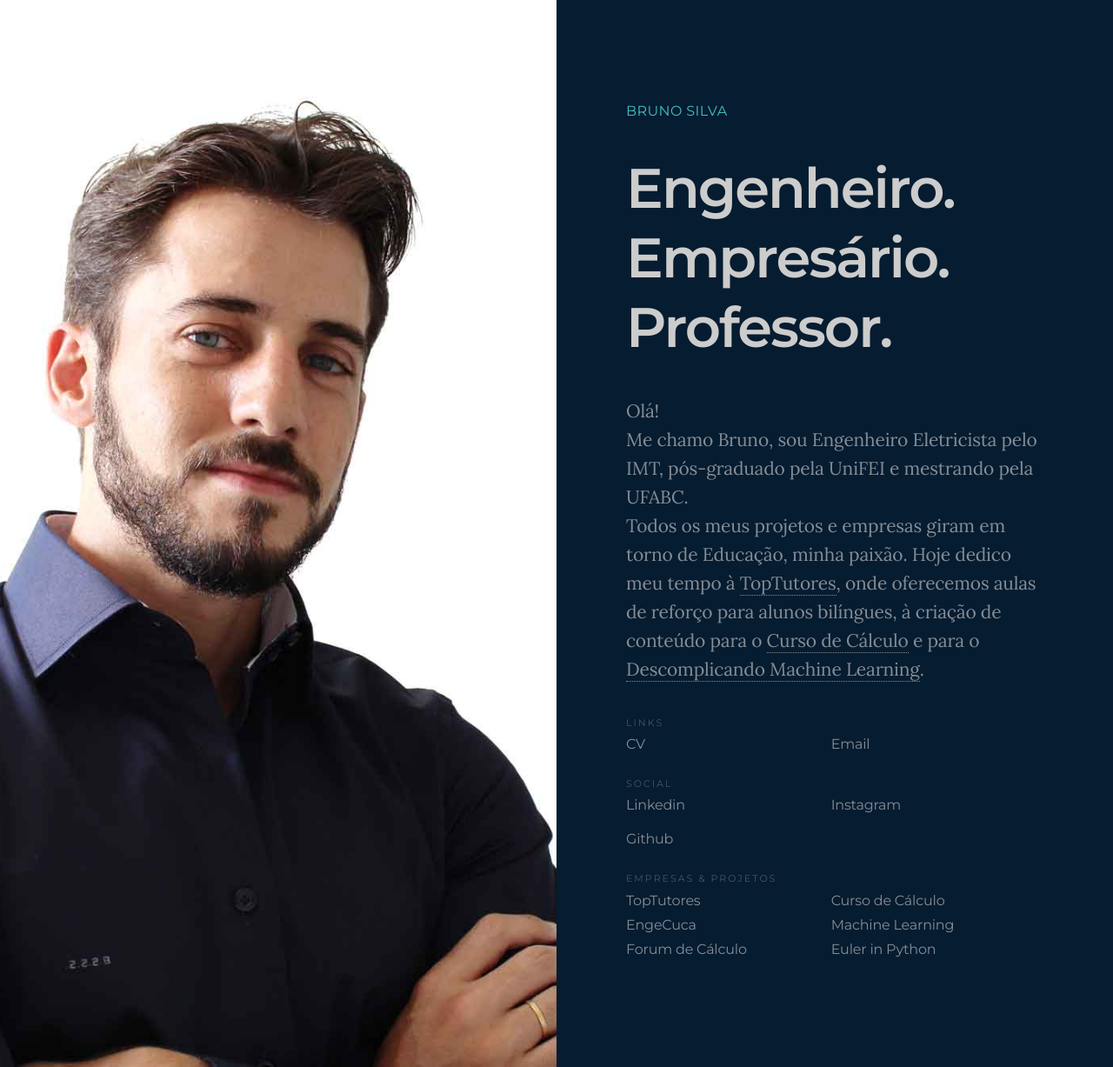
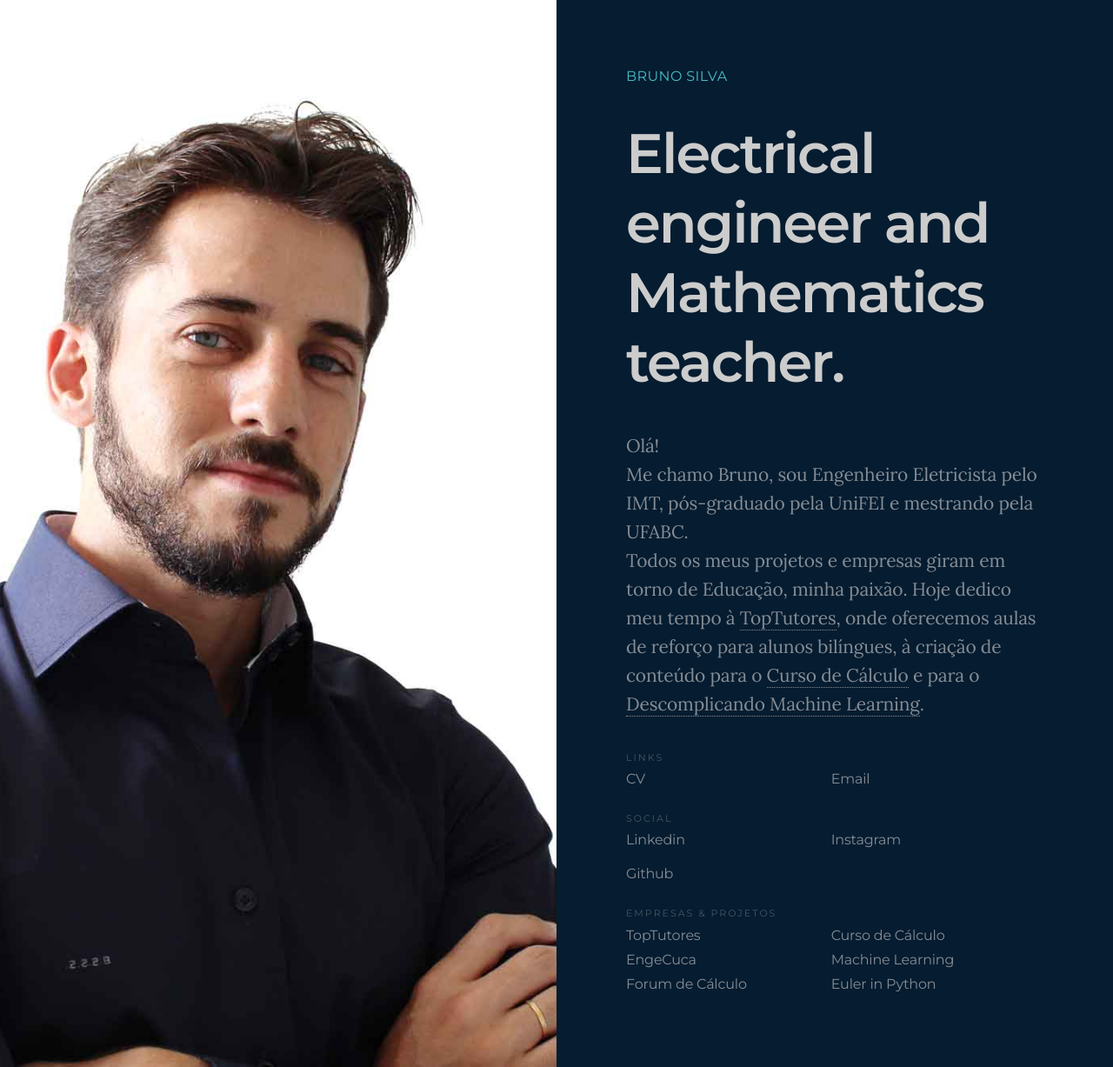
Before and after one commit to bru1987/bru1987.github.io, a Jekyll site: the page built from index.html, in a window 1280 px wide. Shown: the whole page at 87% size. Built offline with Jekyll 4.4.1, drawn with Linux system fonts in a browser that asks for light colours.

Commit message:
Update index.html

```diff
--- a/index.html
+++ b/index.html
@@ -51,7 +51,7 @@
 
 				<h1>Bruno Silva</h1>
 
-				<span class="tagline">Engenheiro. Empresário. Professor.</span>
+				<span class="tagline">Electrical engineer and Mathematics teacher.</span>
 
 			</div>
 
```
